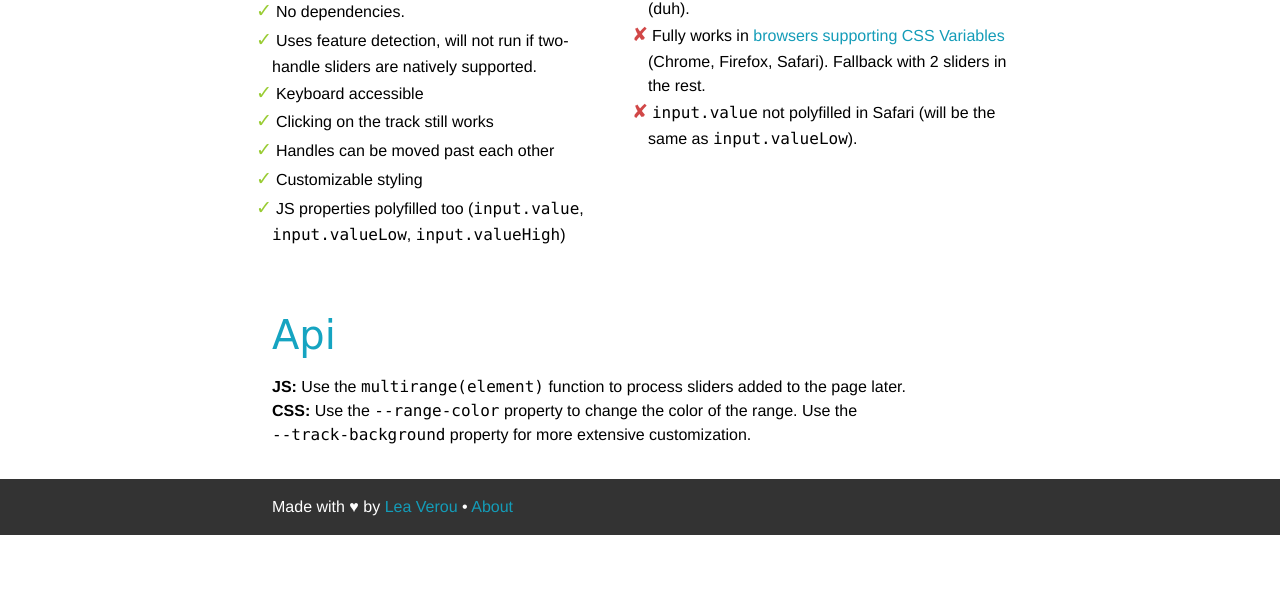
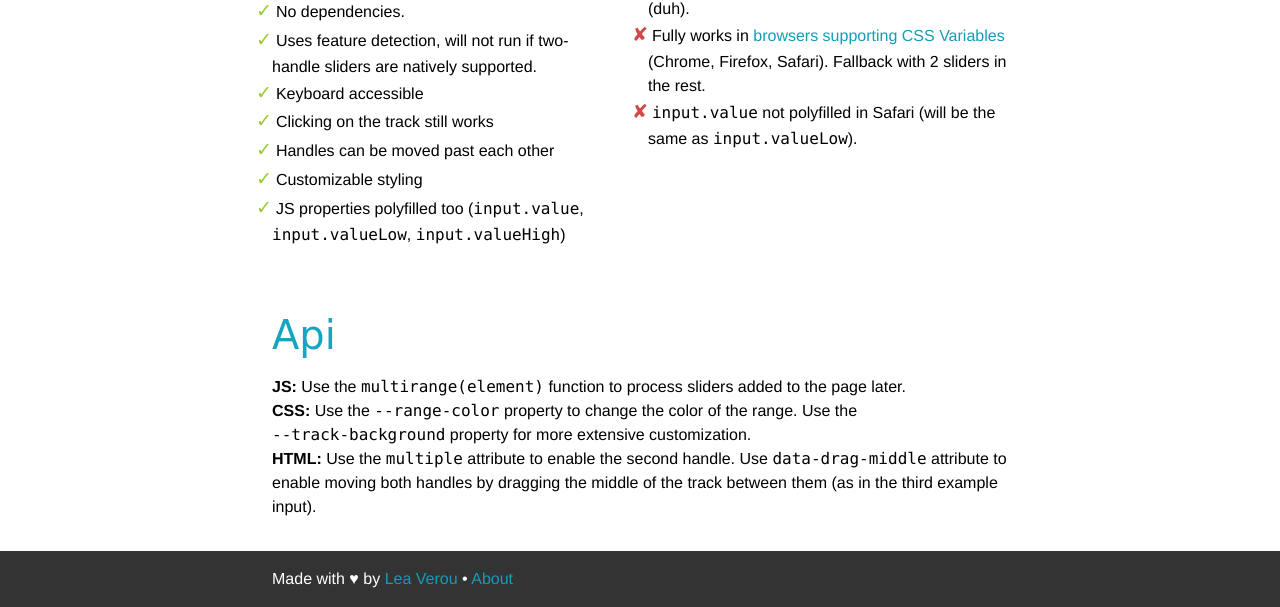
Before and after one commit to LeaVerou/multirange, a website: page index.html in a window 1280 px wide. Shown: the part 615-1222 px from the top of the page. Before the commit the page ends 1150 px from the top, so only its background shows below. Drawn offline with Linux system fonts and the light colour scheme; a web font is replaced by a local one.

Commit message:
Documenting usage in HTML.

```diff
--- a/index.html
+++ b/index.html
@@ -63,6 +63,9 @@
 			<strong>CSS:</strong> Use the <code>--range-color</code> property to change the color of the range.
 			Use the <code>--track-background</code> property for more extensive customization.
 		</li>
+		<li>
+			<strong>HTML:</strong> Use the <code>multiple</code> attribute to enable the second handle.
+			Use <code>data-drag-middle</code> attribute to enable moving both handles by dragging the middle of the track between them (as in the third example input).
 	</ul>
 </section>
 
```
